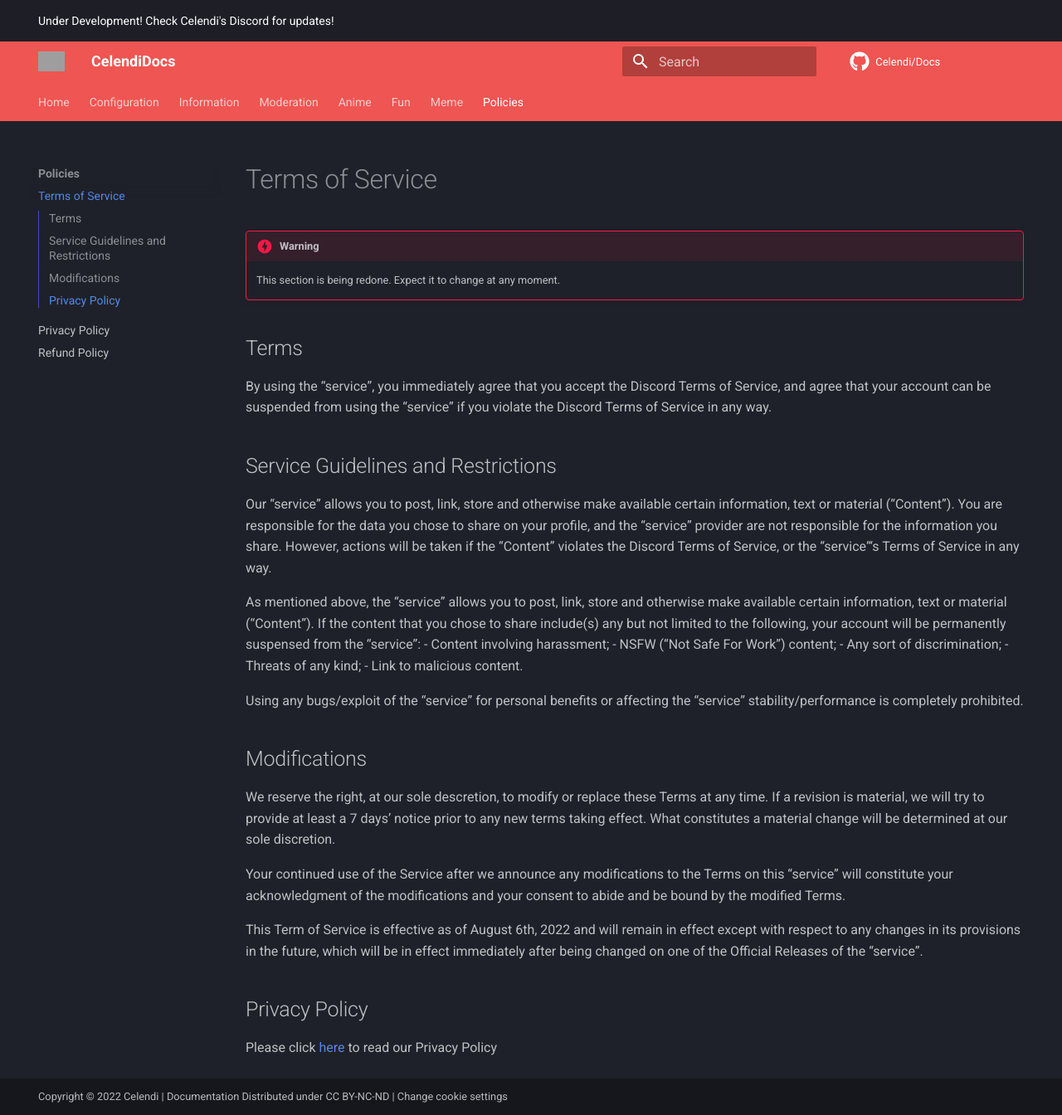
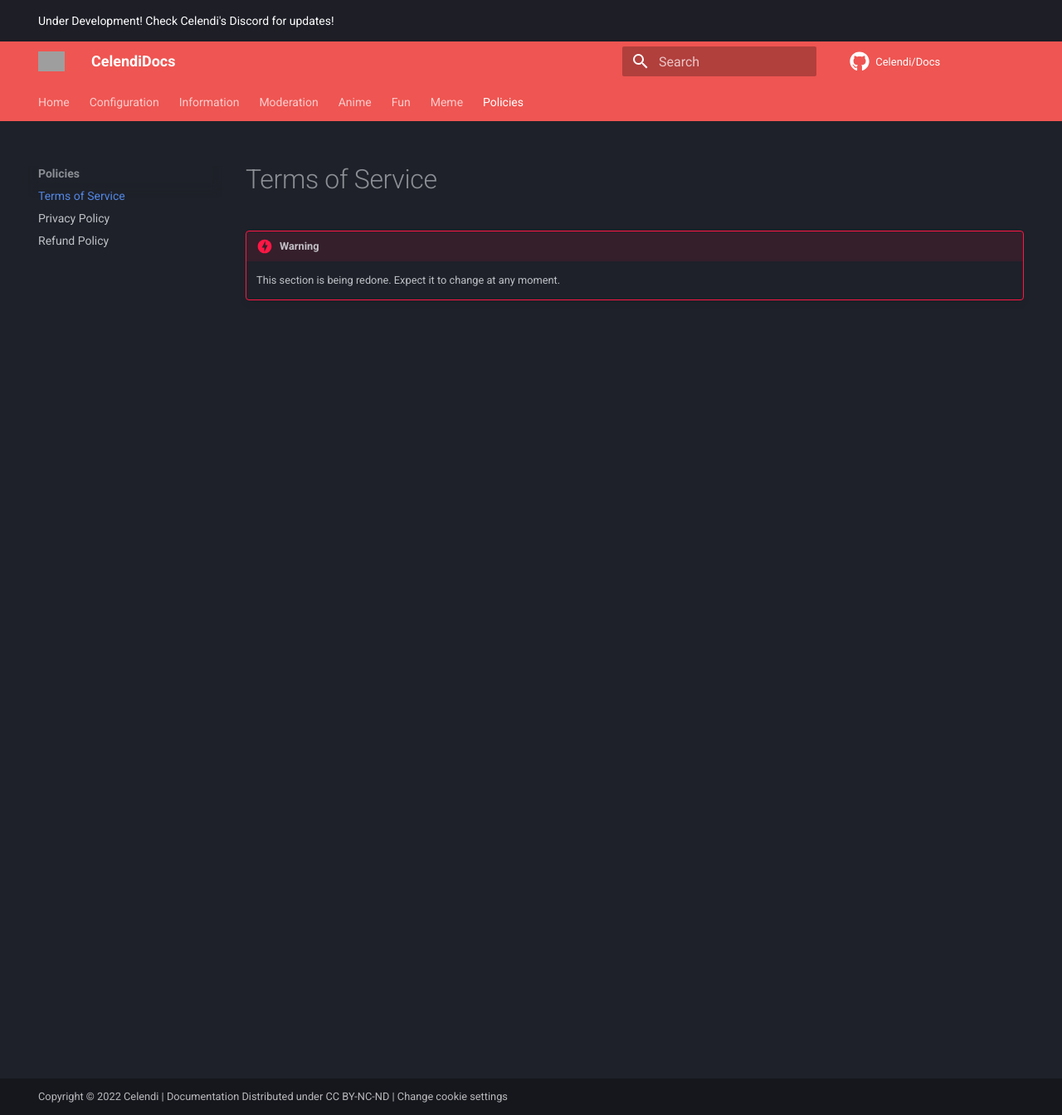
Before and after one commit to Celendi/Docs, an MkDocs documentation site: the page built from docs/policies/terms.md, in a window 1280 px wide and 1344 px high. Shown: the whole window at 83% size. Built offline with MkDocs 1.6.1 and Material for MkDocs 9.7.7, drawn with Linux system fonts in a browser that asks for light colours; comment, search, counter and statistics services are not loaded; grey boxes are pictures that could not be loaded.

Commit message:
Delete the policies to redo at a later date.

```diff
--- a/docs/policies/terms.md
+++ b/docs/policies/terms.md
@@ -4,27 +4,3 @@ description: Celendi's Terms Of Service
 # Terms of Service
 !!! Danger "Warning"
     This section is being redone. Expect it to change at any moment.
-## Terms
-By using the "service", you immediately agree that you accept the Discord Terms of Service, and agree that your account can be suspended from using the "service" if you violate the Discord Terms of Service in any way.
-
-## Service Guidelines and Restrictions
-Our "service" allows you to post, link, store and otherwise make available certain information, text or material ("Content"). You are responsible for the data you chose to share on your profile, and the "service" provider are not responsible for the information you share. However, actions will be taken if the "Content" violates the Discord Terms of Service, or the "service"'s Terms of Service in any way.
-
-As mentioned above, the "service" allows you to post, link, store and otherwise make available certain information, text or material ("Content"). If the content that you chose to share include(s) any but not limited to the following, your account will be permanently suspensed from the "service":
-- Content involving harassment;
-- NSFW ("Not Safe For Work") content;
-- Any sort of discrimination;
-- Threats of any kind;
-- Link to malicious content.
-
-Using any bugs/exploit of the "service" for personal benefits or affecting the "service" stability/performance is completely prohibited.
-
-## Modifications
-We reserve the right, at our sole descretion, to modify or replace these Terms at any time. If a revision is material, we will try to provide at least a 7 days' notice prior to any new terms taking effect. What constitutes a material change will be determined at our sole discretion.
-
-Your continued use of the Service after we announce any modifications to the Terms on this “service” will constitute your acknowledgment of the modifications and your consent to abide and be bound by the modified Terms.
-
-This Term of Service is effective as of August 6th, 2022 and will remain in effect except with respect to any changes in its provisions in the future, which will be in effect immediately after being changed on one of the Official Releases of the “service”.
-
-## Privacy Policy
-Please click [here](https://docs.celendi.xyz/policies/privacy) to read our Privacy Policy
--- a/mkdocs.yml
+++ b/mkdocs.yml
@@ -1,7 +1,7 @@
 site_name: CelendiDocs
 site_url: https://docs.celendi.xyz/
 site_description: Official documentation pages for Celendi
-site_author: Celendi
+site_author: Team Celendi
 repo_url: https://github.com/celendi/docs
 repo_name: Celendi/Docs
 edit_uri: ""
@@ -15,17 +15,18 @@ theme:
   icon:
     repo: fontawesome/brands/github
 
+
   palette:
     scheme: slate
     #primary: red # Not needed due to custom css
   features:
-    - header.autohide
     - navigation.instant
     - navigation.tracking
     - navigation.tabs
     - navigation.sections
     - toc.integrate
     - navigation.top
+    - content.tabs.link
     #- announce.dismiss
 
 plugins:
```
Also changed, not shown: docs/information/info.md (+9 -0 lines), docs/policies/refund.md (line endings or trailing spaces).
